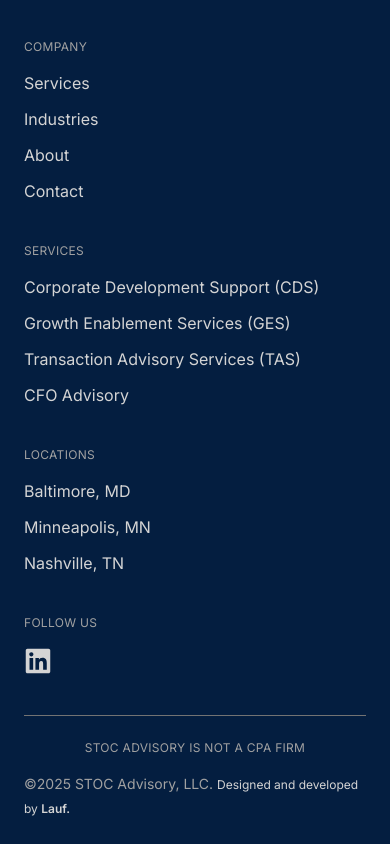
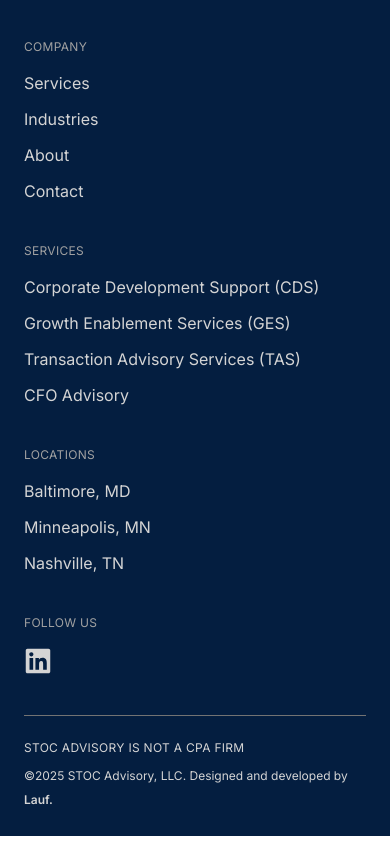
Before and after one commit to mhlauf1/stoc, a Next.js app: page / in a window 390 px wide. Shown: the part 4413-5257 px from the top of the page. Built offline with nearby package versions, Linux system fonts and the light colour scheme.

Commit message:
updates round 3

```diff
--- a/src/components/Footer.tsx
+++ b/src/components/Footer.tsx
@@ -112,11 +112,11 @@
         </div>
       </div>
       <div className="w-full mt-10 h-[1px] bg-neutral-500 my-6"></div>
-      <div className="text justify-center items-center flex-col">
-        <p className="text-neutral-400 text-center uppercase text-xs tracking-wide">
+      <div className="md:justify-center items-start md:items-center flex-col">
+        <p className="text-neutral-300 text-start md:text-center uppercase text-xs tracking-wide">
           STOC Advisory is not a CPA firm
         </p>
-        <p className="text-neutral-400 mt-4 text-start md:text-center text-sm leading-6">
+        <p className="text-neutral-300 mt-2 md:mt-4 text-start md:text-center text-xs md:text-sm leading-6">
           ©2025 STOC Advisory, LLC.{" "}
           <span className="text-neutral-300  text-xs md:text-sm  text-center md:text-left">
             Designed and developed by{" "}
```
